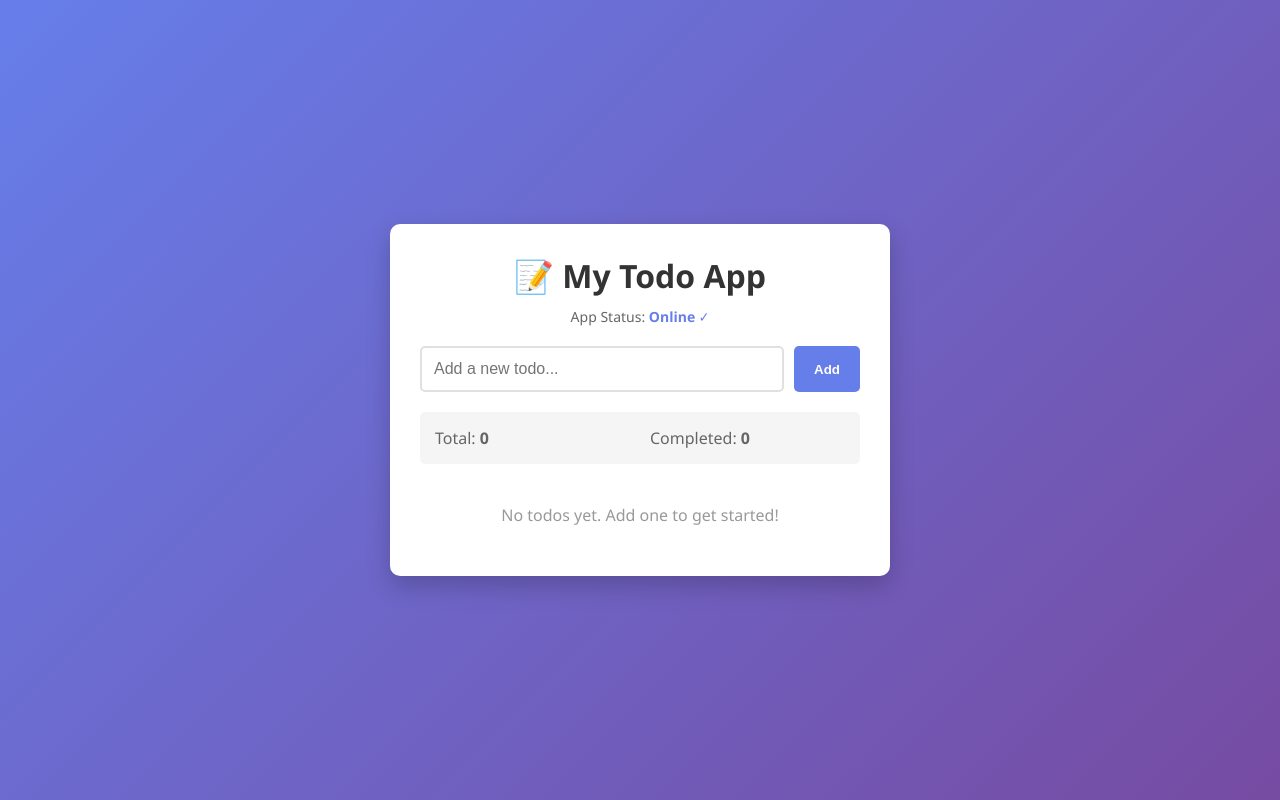
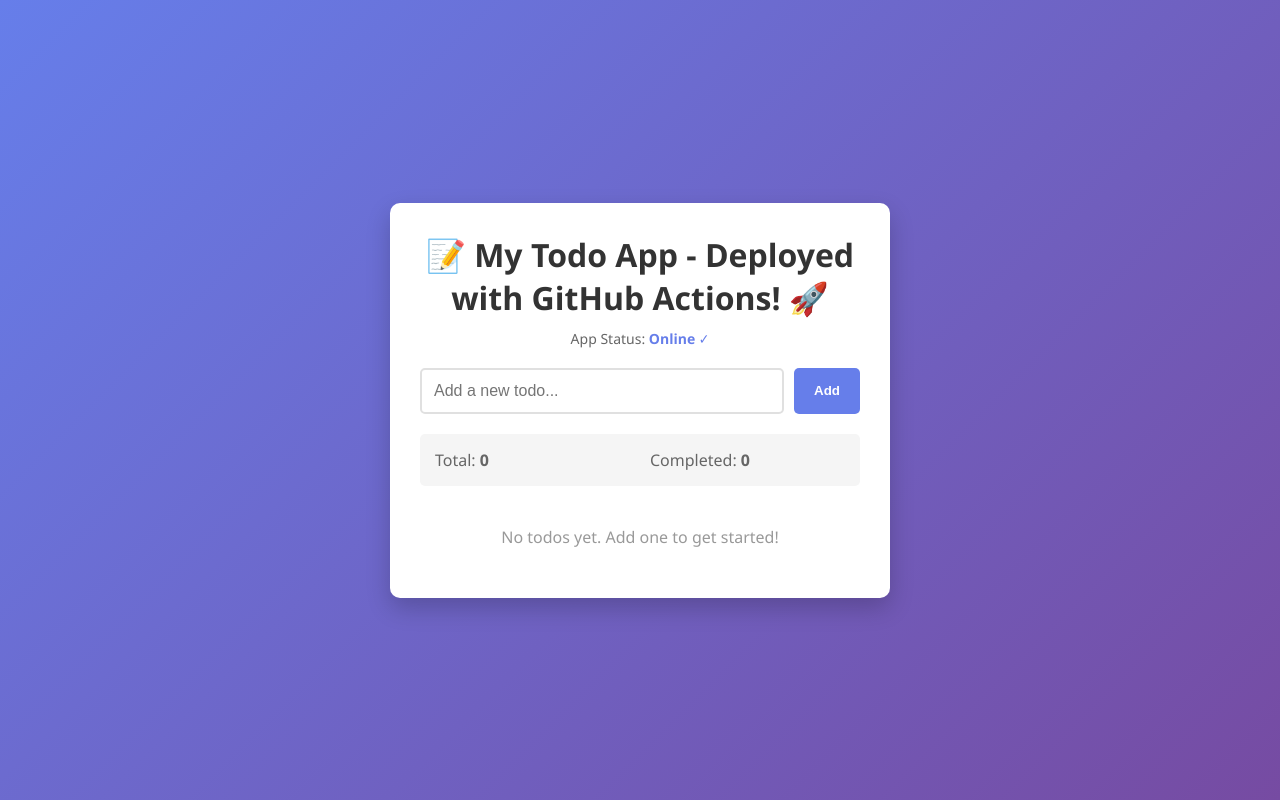
Before and after one commit to aditya-shekhawat22/my-webapp, a plain HTML site: page app/index.html in a window 1280 px wide. Drawn offline with Linux system fonts and the light colour scheme.

Commit message:
Update title with deployment message

```diff
--- a/app/index.html
+++ b/app/index.html
@@ -8,7 +8,8 @@
 </head>
 <body>
     <div class="container">
-        <h1>📝 My Todo App</h1>
+       <h1>📝 My Todo App - Deployed with GitHub Actions! 🚀</h1>
+
         <p class="status">App Status: <span id="status">Loading...</span></p>
 
         <div class="input-section">
```
